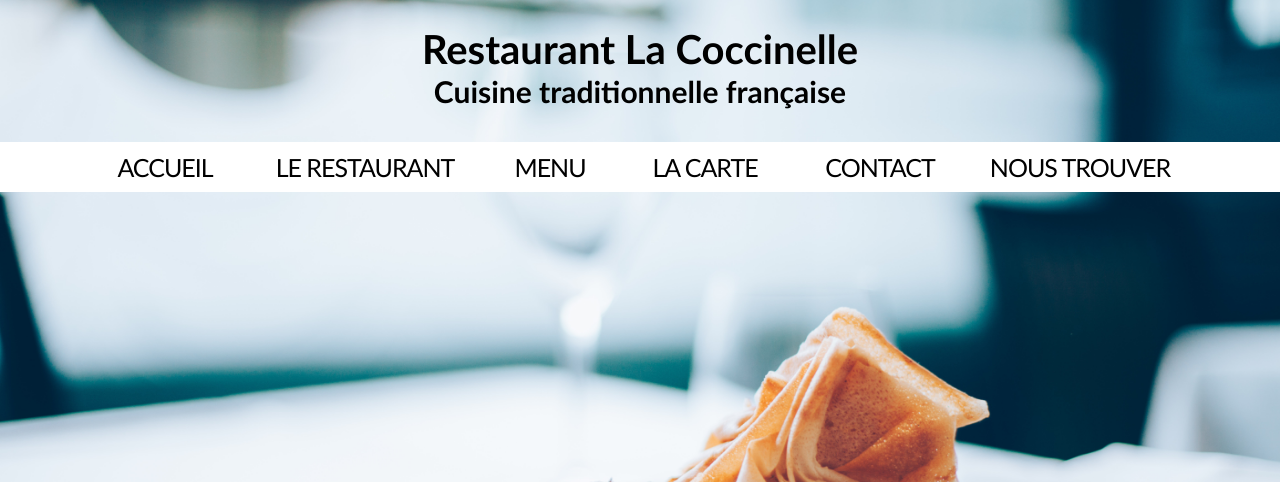
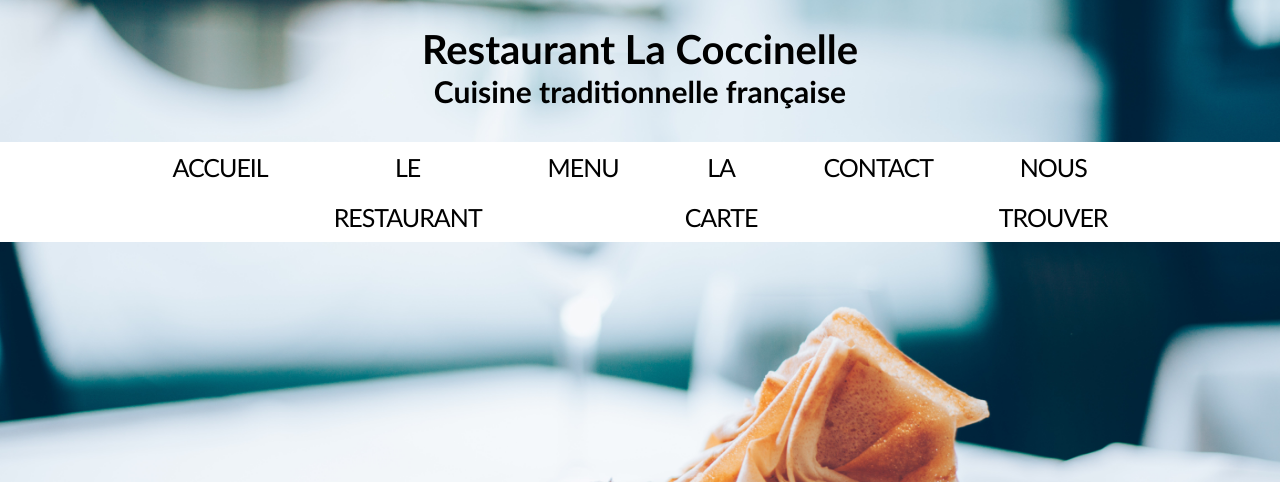
Before and after one commit to laura8506/Site-restaurant-chabur, a PHP site: page / in a window 1280 px wide; the page is wider, and only the part inside the window is pictured. Shown: the top 482 px of that part. Run offline with PHP 8.4, Linux system fonts and the light colour scheme.

Commit message:
Update style.css

```diff
--- a/style.css
+++ b/style.css
@@ -35,7 +35,7 @@ body {
     padding: 0 287px;
     margin: 0;
     display: grid;
-    grid-template-columns: 160px 240px 130px 180px 170px 230px;
+	grid-template-columns: auto auto auto auto auto auto;
     letter-spacing: -1px;
 }
 
@@ -47,6 +47,7 @@ body {
 .menu a {
     color: black;
     text-decoration: none;
+    padding: 0 32.98px;
 }
 
 .menu a:hover {
```
